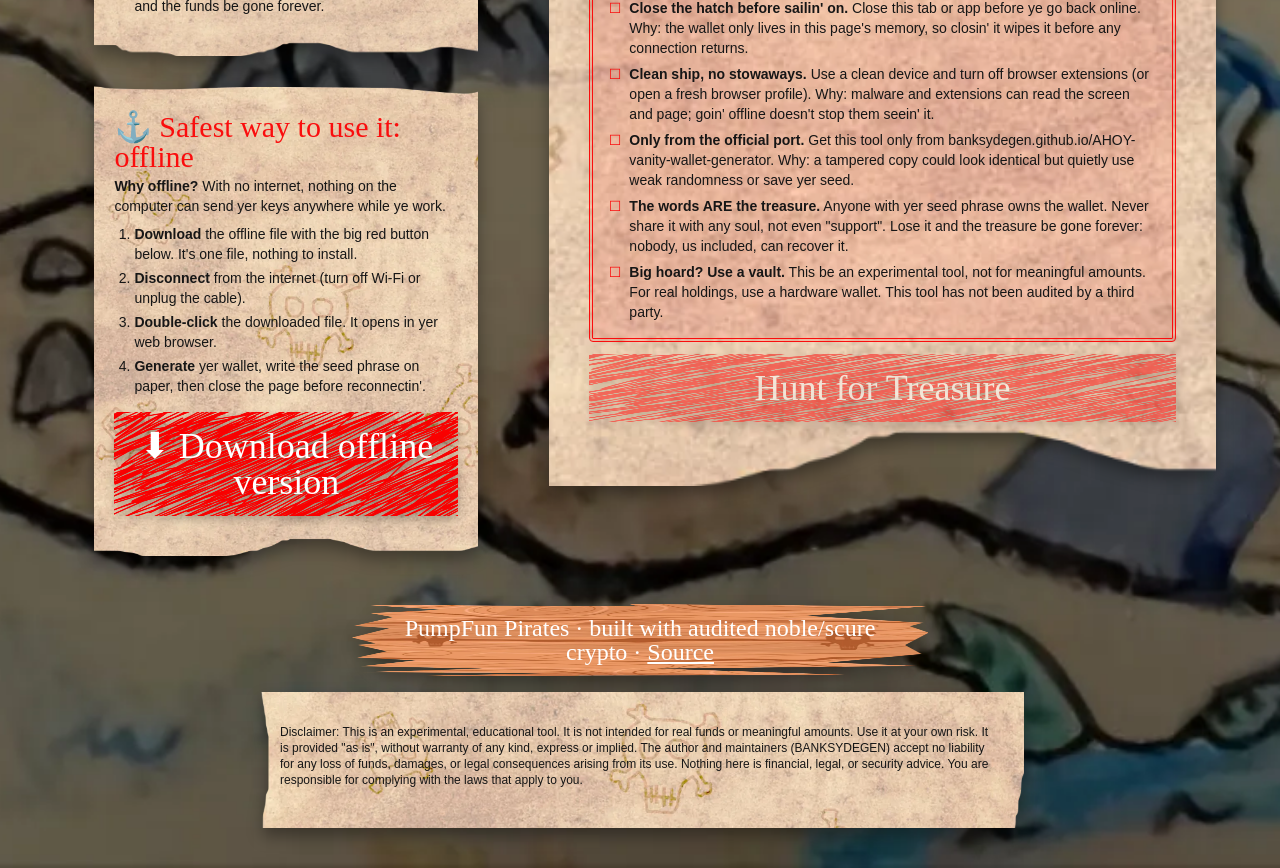
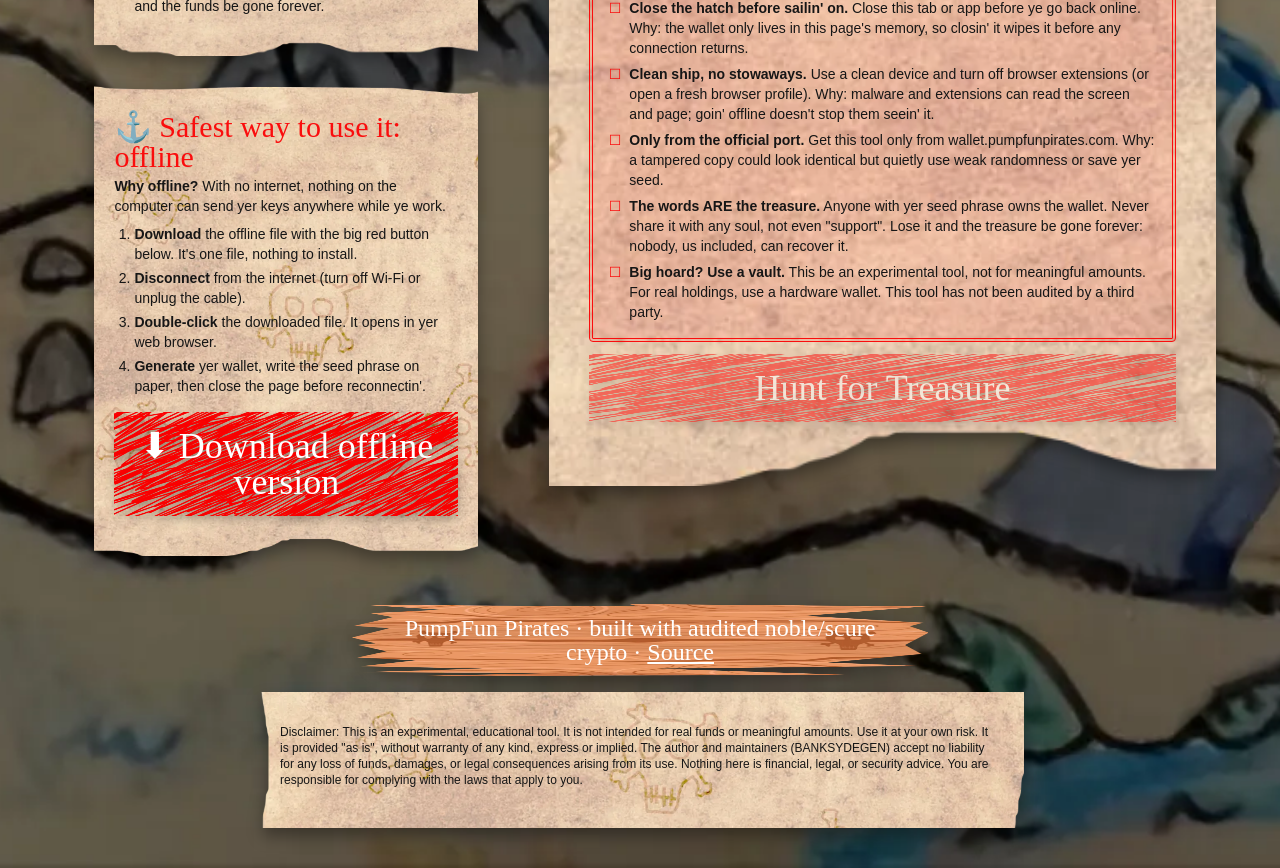
Before and after one commit to BANKSYDEGEN/AHOY-vanity-wallet-generator, a React (Vite) app: page / in a window 1280 px wide. Shown: the part 1360-2228 px from the top of the page. Built offline with nearby package versions, Linux system fonts and the light colour scheme.

Commit message:
Serve from wallet.pumpfunpirates.com (base path /)

```diff
--- a/src/App.tsx
+++ b/src/App.tsx
@@ -166,7 +166,7 @@
   ['Never type it into a website.', 'Only type yer seed into the wallet app ye be importin\' it into. Why: any site or "support" agent askin\' for it be a thief.'],
   ['Close the hatch before sailin\' on.', 'Close this tab or app before ye go back online. Why: the wallet only lives in this page\'s memory, so closin\' it wipes it before any connection returns.'],
   ['Clean ship, no stowaways.', 'Use a clean device and turn off browser extensions (or open a fresh browser profile). Why: malware and extensions can read the screen and page; goin\' offline doesn\'t stop them seein\' it.'],
-  ['Only from the official port.', 'Get this tool only from banksydegen.github.io/AHOY-vanity-wallet-generator. Why: a tampered copy could look identical but quietly use weak randomness or save yer seed.'],
+  ['Only from the official port.', 'Get this tool only from wallet.pumpfunpirates.com. Why: a tampered copy could look identical but quietly use weak randomness or save yer seed.'],
   ['The words ARE the treasure.', 'Anyone with yer seed phrase owns the wallet. Never share it with any soul, not even "support". Lose it and the treasure be gone forever: nobody, us included, can recover it.'],
   ['Big hoard? Use a vault.', 'This be an experimental tool, not for meaningful amounts. For real holdings, use a hardware wallet. This tool has not been audited by a third party.'],
 ]
--- a/vite.config.ts
+++ b/vite.config.ts
@@ -15,7 +15,7 @@
   const offline = mode === 'offline'
   return {
     plugins: [react(), tailwindcss(), ...(offline ? [viteSingleFile(), offlineCsp] : [])],
-    base: offline ? './' : process.env.VITE_BASE ?? '/AHOY-vanity-wallet-generator/',
+    base: offline ? './' : process.env.VITE_BASE ?? '/',
     build: offline ? { outDir: 'dist-offline', emptyOutDir: true, copyPublicDir: false } : {},
     // Classic (iife) worker offline: Chrome won't start module workers from a file:// page.
     worker: { format: offline ? 'iife' : 'es' },
```
Also changed, not shown: 1 other file (tests, documents, lock files or other folders).
